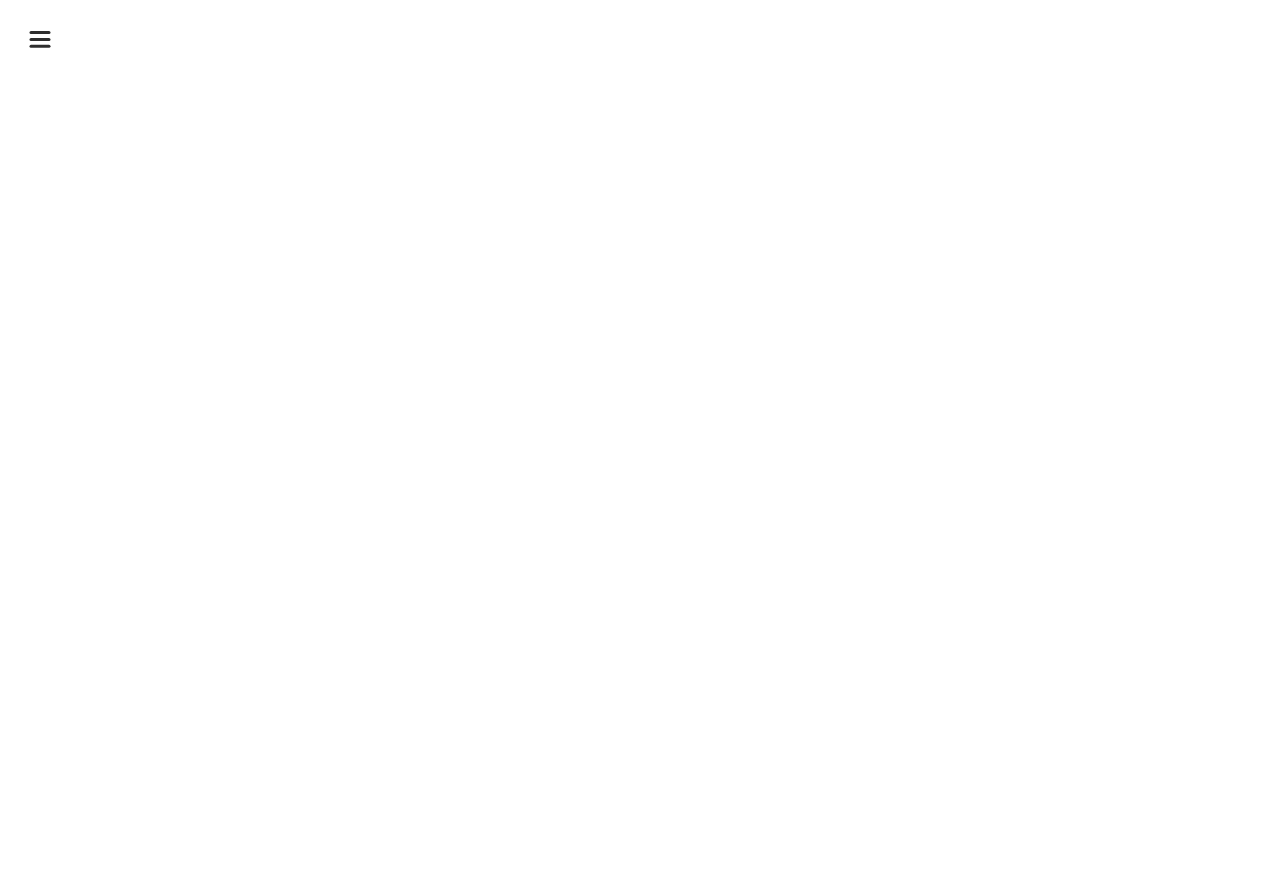
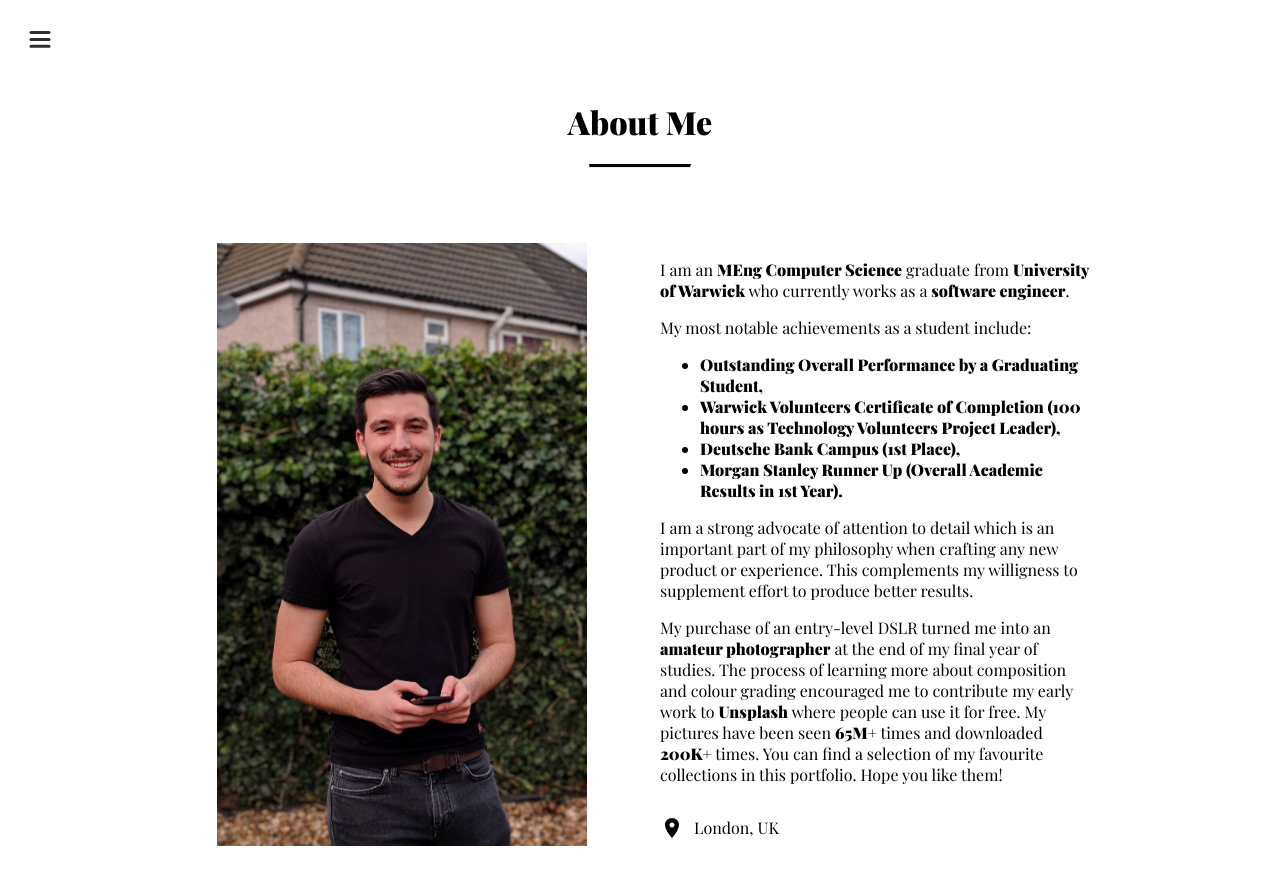
Before and after one commit to alexmotoc/portfolio, a React (Create React App) app: page /about in a window 1280 px wide. Shown: the top 884 px of the page. Before the commit the page ends 800 px from the top, so only its background shows below. Built offline with nearby package versions, Linux system fonts and the light colour scheme.

Commit message:
Added About Me page

```diff
--- a/src/App.tsx
+++ b/src/App.tsx
@@ -1,9 +1,9 @@
 import React from 'react';
 import { BrowserRouter as Router, Switch, Route } from "react-router-dom";
 
+import { About } from "./components/About";
 import { Navbar } from "./components/Navbar";
 import { Photography } from "./components/Photography";
-
 import { Collections, Collection } from './components/Collection';
 import { ScrollToTop } from './components/ScrollToTop';
 
@@ -21,6 +21,9 @@ function App() {
         <Route exact path="/photography">
             <Photography />
         </Route>
+        <Route exact path="/about">
+          <About />
+        </Route>
       </Switch>
     </Router>
   );
--- /dev/null
+++ b/src/components/About.tsx
@@ -0,0 +1,48 @@
+import * as React from 'react';
+
+import Container from '@material-ui/core/Container';
+import Grid from '@material-ui/core/Grid';
+import LocationOnIcon from '@material-ui/icons/LocationOn';
+
+export const About: React.FunctionComponent<{}> = () => {
+    return (
+        <Container className="portfolio-container" maxWidth="md">
+            <h1>About Me</h1>
+            <hr className="hr-medium"/>
+            <Grid className="about-me-container" container spacing={5}>
+                <Grid className="profile-picture-container" item md={6} xs={12}>
+                    <img className="profile-picture" src="profile-picture.jpg" alt="Profile Picture"/>
+                </Grid>
+                <Grid item md={6} xs={12}>
+                    <p>I am an <strong>MEng Computer Science</strong> graduate from <strong>University of Warwick</strong> who currently works as a <strong>software engineer</strong>.</p>
+                    <p>My most notable achievements as a student include:</p>
+                    <ul>
+                        <li>
+                        <strong>Outstanding Overall Performance by a Graduating Student,</strong>
+                        </li>
+                        <li>
+                        <strong>Warwick Volunteers Certificate of Completion (100 hours as Technology Volunteers Project Leader),</strong>
+                        </li>
+                        <li>
+                        <strong>Deutsche Bank Campus (1st Place),</strong>
+                        </li>
+                        <li>
+                        <strong>Morgan Stanley Runner Up (Overall Academic Results in 1st Year).</strong>
+                        </li>
+                    </ul>
+                    <p>I am a strong advocate of attention to detail which is an important part of my philosophy when crafting any new product or experience.
+                    This complements my willigness to supplement effort to produce better results.
+                    </p>
+                    <p>My purchase of an entry-level DSLR turned me into an <strong>amateur photographer</strong> at the end of my final year of studies.
+                    The process of learning more about composition and colour grading encouraged me to contribute my early work to <a className="link" href="https://unsplash.com/@alexmotoc">Unsplash</a> where people can use it for free.
+                    My pictures have been seen <strong>65M+</strong> times and downloaded <strong>200K+</strong> times. You can find a selection of my favourite collections in this portfolio.
+                    Hope you like them!</p>
+                    <div className="location-container">
+                        <LocationOnIcon className="location-icon"/>
+                        <p>London, UK</p>
+                    </div>
+                </Grid>
+            </Grid>
+        </Container>
+    );
+}
--- a/src/components/Collection.tsx
+++ b/src/components/Collection.tsx
@@ -133,16 +133,16 @@ export const Collections: CollectionProps[] = [
 
 export const Collection: React.FunctionComponent<CollectionProps> = (props: CollectionProps) => {
     return (
-        <Container className="collection-container" maxWidth="sm">
+        <Container className="portfolio-container" maxWidth="sm">
             <h1 className="collection-title">{props.title}</h1>
             <hr className="hr-medium"/>
-            <p className="collection-description">{props.description}</p>
+            <p>{props.description}</p>
             {props.images.map(image => (
                 <img key={image} className="collection-image" src={image} alt={props.title} />
             ))}
             <div className="back-container">
                 <KeyboardBackspaceIcon/>
-                <a className="back-text" href="/photography">BACK TO PHOTOGRAPHY</a>
+                <a className="link back-text" href="/photography">BACK TO PHOTOGRAPHY</a>
             </div>
         </Container>
     );
--- a/src/components/MenuItem.tsx
+++ b/src/components/MenuItem.tsx
@@ -22,6 +22,7 @@ const variants = {
 export const MenuItem = ({ item }: { item: string }) => {
   return (
     <motion.li
+      className="navbar-li"
       variants={variants}
       whileHover={{ scale: 1.1 }}
       whileTap={{ scale: 0.95 }}
--- a/src/components/Navigation.tsx
+++ b/src/components/Navigation.tsx
@@ -14,7 +14,7 @@ const variants = {
 const items: string[] = ["Home", "About", "Photography"];
 
 export const Navigation = () => (
-  <motion.ul variants={variants}>
+  <motion.ul className="navbar-ul" variants={variants}>
     {items.map((item, idx) => (
       <MenuItem item={item} key={idx} />
     ))}
--- a/src/components/Photography.tsx
+++ b/src/components/Photography.tsx
@@ -12,8 +12,9 @@ import GridList from '@material-ui/core/GridList';
 export const Photography: React.FunctionComponent<{}> = () => {
     return (
         <React.Fragment>
-            <Container className="photography-container" maxWidth="md">
-                <h1 className="photography-title">Photography</h1>
+            <Container className="portfolio-container" maxWidth="md">
+                <h1>Photography</h1>
+                <hr className="hr-medium"/>
                 <GridList component={Grid} spacing={0} container cellHeight={400} cols={3}>
                     {Collections.map(item => (
                         <CollectionThumbnail key={item.title} {...item} />
--- a/src/index.css
+++ b/src/index.css
@@ -1,4 +1,9 @@
 @import url('https://fonts.googleapis.com/css2?family=Playfair+Display:wght@400;900&display=swap');
+@import url('https://fonts.googleapis.com/css2?family=Cookie&display=swap');
+
+body {
+  font-family: 'Playfair Display', serif;
+}
 
 code {
   font-family: source-code-pro, Menlo, Monaco, Consolas, 'Courier New',
@@ -38,20 +43,20 @@ button {
   background: transparent;
 }
 
-ul,
-li {
+.navbar-ul,
+.navbar-li {
   margin: 0;
   padding: 0;
 }
 
-ul {
+.navbar-ul {
   padding: 25px;
   position: absolute;
   top: 100px;
   width: 230px;
 }
 
-li {
+.navbar-li {
   font-size: 32px;
   list-style: none;
   margin-bottom: 20px;
@@ -61,13 +66,8 @@ li {
   cursor: pointer;
 }
 
-p {
-  font-family: 'Playfair Display', serif;
-}
-
 .menu-item {
   color: #000;
-  font-family: 'Playfair Display', serif;
   font-size: 28px;
   font-weight: 900;
 }
@@ -87,22 +87,19 @@ p {
   cursor: pointer;
 }
 
-.collection-container {
+.portfolio-container {
   margin-top: 100px;
+  margin-bottom: 100px;
 }
 
-.collection-title {
+h1 {
   text-align: center;
-  font-family: 'Playfair Display', serif;
 }
 
 .hr-medium {
   border-top: solid #000;
   width: 100px;
-}
-
-.collection-description {
-  margin-top: 50px;
+  margin-bottom: 75px;
 }
 
 .collection-image {
@@ -118,23 +115,14 @@ p {
   margin-bottom: 50px;
 }
 
-.back-text {
-  font-family: 'Playfair Display', serif;
+.link {
   font-weight: bold;
   color: #000;
   text-decoration: none;
-  margin-left: 5px;
 }
 
-.photography-container {
-  margin-top: 100px;
-  margin-bottom: 100px;
-}
-
-.photography-title {
-  text-align: center;
-  font-family: 'Playfair Display', serif;
-  margin-bottom: 75px;
+.back-text {
+  margin-left: 5px;
 }
 
 .image-tile {
@@ -160,8 +148,28 @@ p {
   top: 50%;
   left: 50%;
   transform: translate(-50%, -50%);
-  font-family: 'Playfair Display';
   font-weight: bold;
   color: #fff;
   font-size: 28px;
 }
+
+.about-me-container {
+  margin-top: 50px;
+}
+
+.profile-picture-container {
+  text-align: center;
+}
+
+.profile-picture {
+  width: 85%;
+}
+
+.location-container {
+  display: flex;
+  align-items: center;
+}
+
+.location-icon {
+  margin-right: 10px;
+}
```
Also changed, not shown: public/profile-picture.jpg (added).
